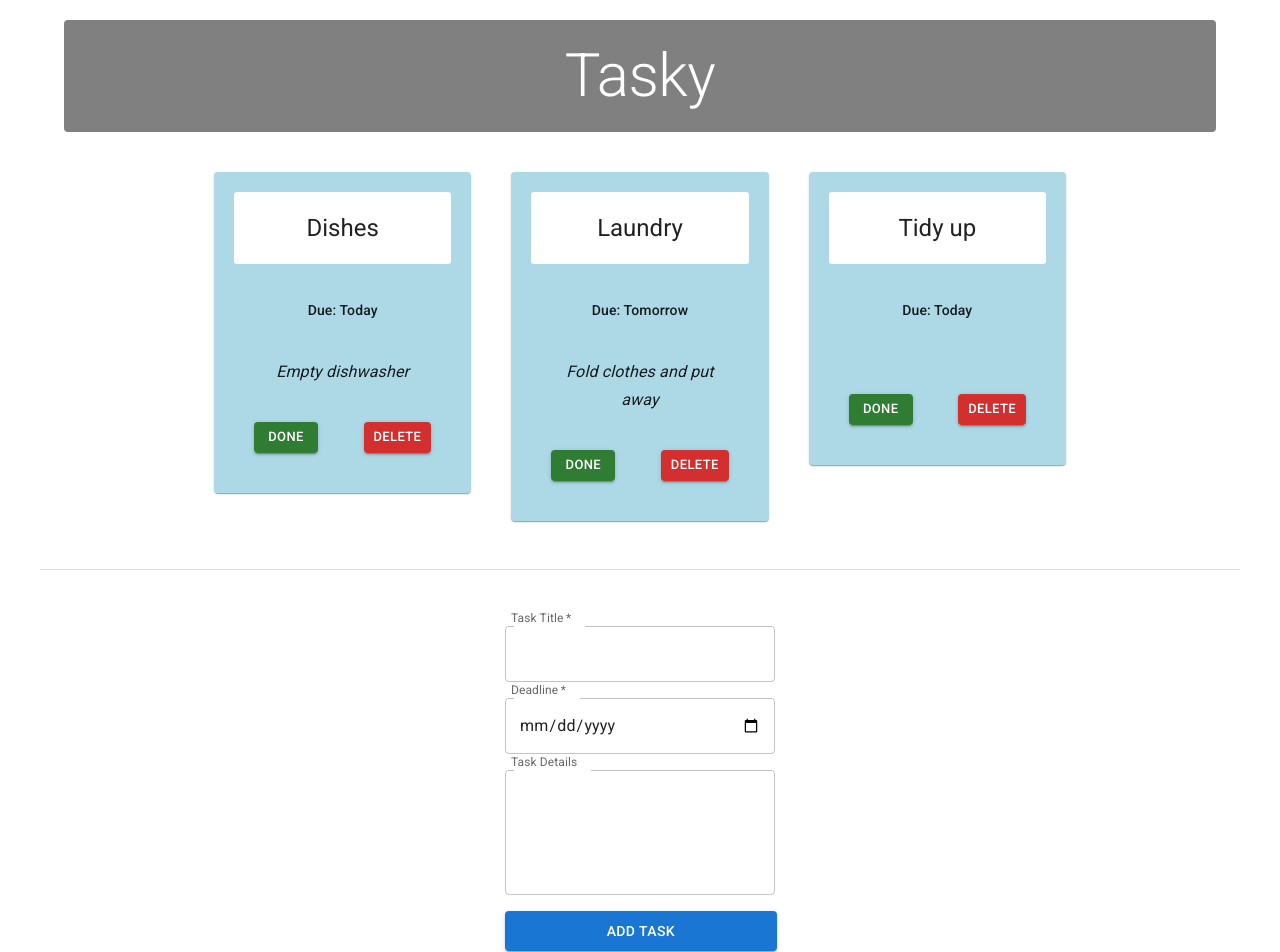
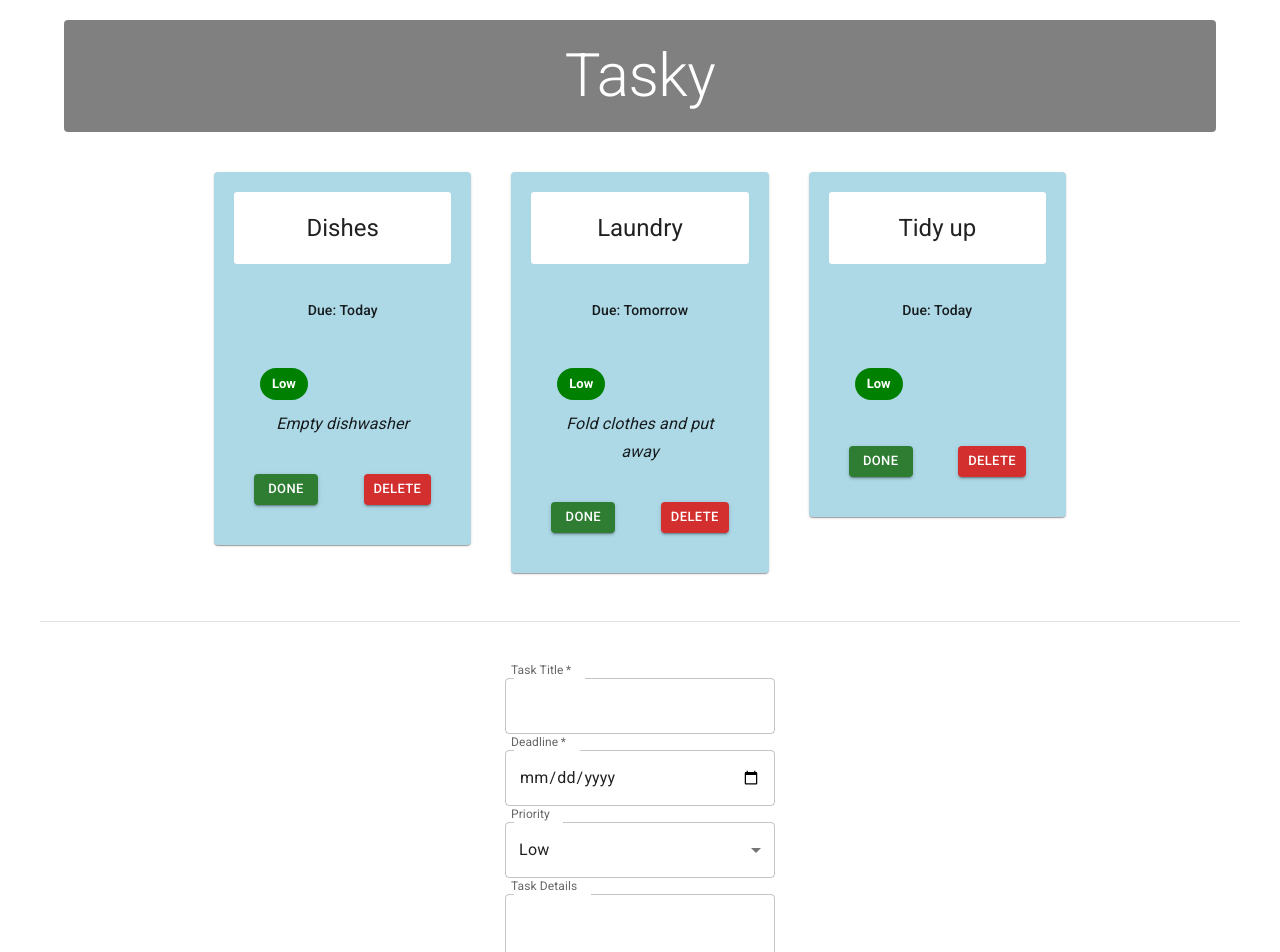
Before and after one commit to DylBP/react-basics-labs, a React (Create React App) app in the folder wad2_setup/: page / in a window 1280 px wide. Shown: the top 952 px of the page. Built offline with nearby package versions, Linux system fonts and the light colour scheme.

Commit message:
Week 3 Exercises Done - Added priority to tasks

```diff
--- a/wad2_setup/src/App.js
+++ b/wad2_setup/src/App.js
@@ -11,15 +11,16 @@ function App() {
 
   const [taskState, setTaskState] = useState({
     tasks: [
-      { id: 1, title: "Dishes", description: "Empty dishwasher", deadline: "Today", done: false },
-      { id: 2, title: "Laundry", description: "Fold clothes and put away", deadline: "Tomorrow", done: false },
-      { id: 3, title: "Tidy up", deadline: "Today", done: false }
+      { id: 1, title: "Dishes", description: "Empty dishwasher", priority: "Low", deadline: "Today", done: false },
+      { id: 2, title: "Laundry", description: "Fold clothes and put away", priority: "Low", deadline: "Tomorrow", done: false },
+      { id: 3, title: "Tidy up", priority: "Low", deadline: "Today", done: false }
     ]
   });
 
   const [formState, setFormState] = useState({
     title: "",
     description: "",
+    priority: "",
     deadline: ""
   });
 
@@ -48,6 +49,9 @@ function App() {
         break;
       case "deadline":
         form.deadline = event.target.value;
+        break;
+      case "priority":
+        form.priority = event.target.value;
         break;
       default:
         form = formState;
@@ -97,6 +101,7 @@ function App() {
             <Task
               title={task.title}
               description={task.description}
+              priority={task.priority}
               deadline={task.deadline}
               done={task.done}
               key={task.id}
--- a/wad2_setup/src/components/Form.js
+++ b/wad2_setup/src/components/Form.js
@@ -2,6 +2,7 @@ import React from "react";
 import Box from '@mui/material/Box';
 import TextField from '@mui/material/TextField';
 import Button from '@mui/material/Button';
+import MenuItem from '@mui/material/MenuItem';
 
 const AddTaskForm = (props) => {
 
@@ -20,8 +21,8 @@ const AddTaskForm = (props) => {
           name="title"
           label="Task Title"
           InputLabelProps={{ shrink: true }}
-          onChange={( event ) => props.change(event)}
-          />
+          onChange={(event) => props.change(event)}
+        />
       </div>
       <div>
         <TextField
@@ -32,6 +33,20 @@ const AddTaskForm = (props) => {
           type="date"
           onChange={(event) => props.change(event)}
         />
+      </div>
+      <div>
+        <TextField
+          id="outlined-select-priority"
+          name="priority"
+          select
+          defaultValue="Low"
+          label="Priority"
+          onChange={(event) => props.change(event)}
+        >
+          <MenuItem value={"Low"}>Low</MenuItem>
+          <MenuItem value={"Medium"}>Medium</MenuItem>
+          <MenuItem value={"High"}>High</MenuItem>
+        </TextField>
       </div>
       <div>
         <TextField
--- a/wad2_setup/src/components/Task.js
+++ b/wad2_setup/src/components/Task.js
@@ -7,6 +7,7 @@ import CardContent from '@mui/material/CardContent';
 import CardHeader from '@mui/material/CardHeader';
 import Grid from '@mui/material/Grid';
 import Typography from '@mui/material/Typography';
+import Chip from '@mui/material/Chip';
 
 const Task = (props) => {
 
@@ -44,6 +45,15 @@ const Task = (props) => {
                             Due: {props.deadline}
                         </Typography>
                     </Box>
+                    <Chip
+                        label={props.priority}
+                        sx={{
+                            backgroundColor: props.priority === 'High' ? 'red' : props.priority === 'Medium' ? 'orange' : 'green',
+                            color: 'white',
+                            fontWeight: 'bold',
+                            margin: '10px'
+                        }}
+                    />
                     <Typography
                         component="p"
                         variant="subtitle1"
@@ -53,7 +63,7 @@ const Task = (props) => {
                         {props.description}
                     </Typography>
                 </CardContent>
-                <CardActions sx={{justifyContent: 'space-between', padding: '20px'}}>
+                <CardActions sx={{ justifyContent: 'space-between', padding: '20px' }}>
                     <Button variant='contained' size='small' color='success' onClick={props.markDone}>
                         Done
                     </Button>
```
